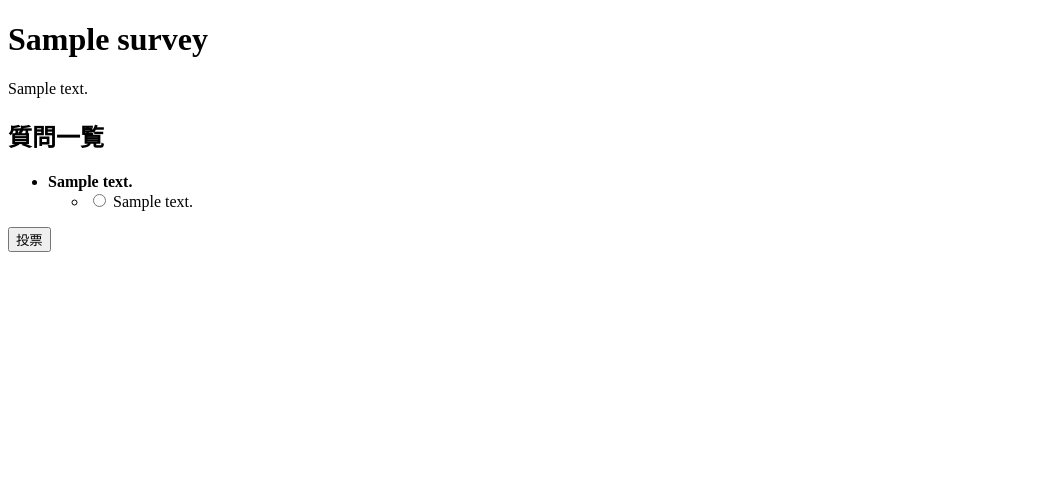
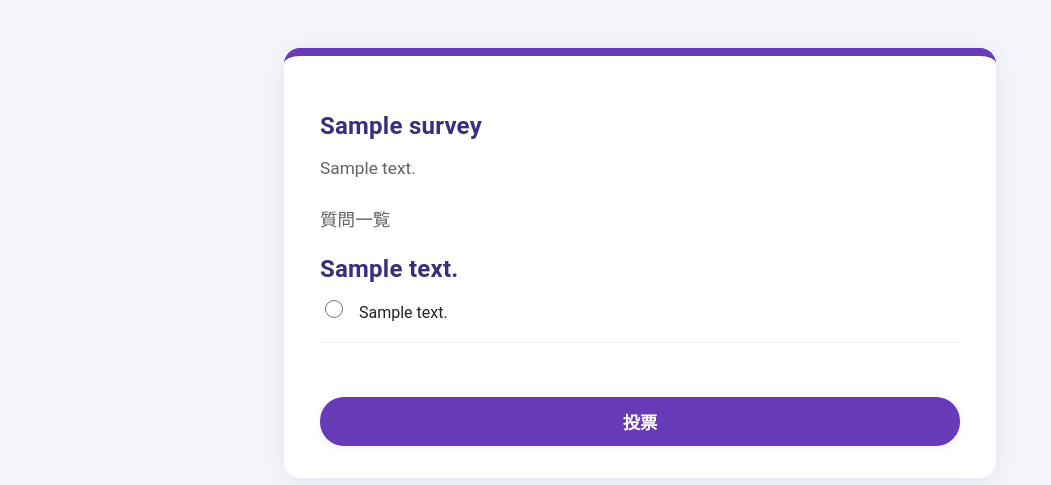
Before and after one commit to kosuke215135/questionnaire-web-app, a Django app: page /polls/survey/1/ in a window 1280 px wide. Shown: the top 485 px of the page, without its empty margins (0-1051 px from the left). Run offline with Django 5.2, Linux system fonts and the light colour scheme; tables that the repository leaves empty hold one stand-in row (values such as "Sample post").

Commit message:
add: cssファイルを追加した

```diff
--- /dev/null
+++ b/polls/static/polls/style.css
@@ -0,0 +1,136 @@
+/* Googleフォーム風アンケートアプリ用スタイル */
+
+body {
+    background: #f4f6fb;
+    font-family: 'Roboto', 'Segoe UI', 'Hiragino Sans', 'Meiryo', sans-serif;
+    margin: 0;
+    padding: 0;
+    color: #222;
+}
+
+.container {
+    max-width: 640px;
+    margin: 48px auto;
+    background: #fff;
+    border-radius: 16px;
+    box-shadow: 0 4px 24px rgba(60, 80, 120, 0.10);
+    padding: 40px 36px 32px 36px;
+    border-top: 8px solid #673ab7;
+}
+
+.survey-title, .question-title {
+    font-size: 1.5rem;
+    font-weight: 700;
+    margin-bottom: 18px;
+    color: #3c2e7c;
+    letter-spacing: 0.01em;
+}
+
+.survey-description {
+    font-size: 1.08rem;
+    color: #5f6368;
+    margin-bottom: 28px;
+}
+
+h2 {
+    font-size: 1.1rem;
+    color: #5f6368;
+    margin-bottom: 18px;
+    font-weight: 500;
+}
+
+.question-list, .results-list {
+    list-style: none;
+    padding: 0;
+    margin: 0 0 28px 0;
+}
+
+.question-item, .result-item {
+    margin-bottom: 32px;
+    padding-bottom: 8px;
+    border-bottom: 1px solid #ececec;
+}
+
+.choice-list {
+    list-style: none;
+    padding: 0;
+    margin: 14px 0 0 0;
+}
+
+.choice-item {
+    margin-bottom: 12px;
+    display: flex;
+    align-items: center;
+}
+
+.choice-item input[type="radio"] {
+    accent-color: #673ab7;
+    width: 18px;
+    height: 18px;
+    margin-right: 12px;
+}
+
+.vote-form, .survey-form {
+    margin-top: 24px;
+}
+
+.vote-button, button[type="submit"] {
+    background: #673ab7;
+    color: #fff;
+    font-size: 1.08rem;
+    font-weight: 600;
+    border: none;
+    border-radius: 24px;
+    padding: 12px 0;
+    width: 100%;
+    margin-top: 22px;
+    cursor: pointer;
+    box-shadow: 0 2px 8px rgba(103, 58, 183, 0.10);
+    transition: background 0.18s, box-shadow 0.18s;
+}
+
+.vote-button:hover, button[type="submit"]:hover {
+    background: #512da8;
+    box-shadow: 0 4px 16px rgba(103, 58, 183, 0.18);
+}
+
+.error-message {
+    color: #d93025;
+    background: none;
+    border: none;
+    border-radius: 0;
+    margin-bottom: 10px;
+    font-size: 1rem;
+    font-weight: 500;
+    padding: 0 0 0 2px;
+    border-bottom: 2px solid #d93025;
+    display: inline-block;
+}
+
+.back-link {
+    display: inline-block;
+    margin-top: 18px;
+    color: #673ab7;
+    text-decoration: none;
+    font-weight: 500;
+    font-size: 1.02rem;
+    transition: color 0.15s;
+}
+
+.back-link:hover {
+    color: #512da8;
+    text-decoration: underline;
+}
+
+@media (max-width: 700px) {
+    .container {
+        max-width: 99vw;
+        padding: 16px 2vw 18px 2vw;
+    }
+    .survey-title, .question-title {
+        font-size: 1.1rem;
+    }
+    .vote-button, button[type="submit"] {
+        font-size: 1rem;
+    }
+}
--- a/polls/templates/polls/survey_detail.html
+++ b/polls/templates/polls/survey_detail.html
@@ -1,36 +1,40 @@
+{% load static %}
 <!DOCTYPE html>
 <html>
 <head>
     <title>{{ survey.title }}</title>
+    <link rel="stylesheet" href="{% static 'polls/style.css' %}">
 </head>
 <body>
-    <h1>{{ survey.title }}</h1>
-    <p>{{ survey.description }}</p>
+    <div class="container">
+        <h1 class="survey-title">{{ survey.title }}</h1>
+        <p class="survey-description">{{ survey.description }}</p>
         <h2>質問一覧</h2>
-    <form method="post" action="{% url 'polls:survey_vote' survey.pk %}">
+        <form method="post" action="{% url 'polls:survey_vote' survey.pk %}" class="survey-form">
             {% csrf_token %}
-        <ul>
+            <ul class="question-list">
                 {% for question in survey.questions.all %}
-                <li>
-                    <strong>{{ question.question_text }}</strong>
-                    <ul>
+                    <li class="question-item">
+                        <strong class="question-title">{{ question.question_text }}</strong>
+                        <ul class="choice-list">
                             {% for choice in question.choice_set.all %}
-                            <li>
+                                <li class="choice-item">
                                     <label>
                                         <input type="radio" name="question_{{ question.id }}" value="{{ choice.pk }}">
                                         {{ choice.choice_text }}
                                     </label>
                                 </li>
                             {% empty %}
-                            <li>選択肢がありません。</li>
+                                <li class="choice-item">選択肢がありません。</li>
                             {% endfor %}
                         </ul>
                     </li>
                 {% empty %}
-                <li>質問がありません。</li>
+                    <li class="question-item">質問がありません。</li>
                 {% endfor %}
             </ul>
-        <button type="submit">投票</button>
+            <button type="submit" class="vote-button">投票</button>
         </form>
+    </div>
 </body>
 </html>
```
Also changed, not shown: polls/templates/polls/detail.html (+11 -5 lines), polls/templates/polls/results.html (+11 -7 lines), polls/templates/polls/survey_results.html (+14 -10 lines). Lines whose indentation alone changed are shown as unchanged.
